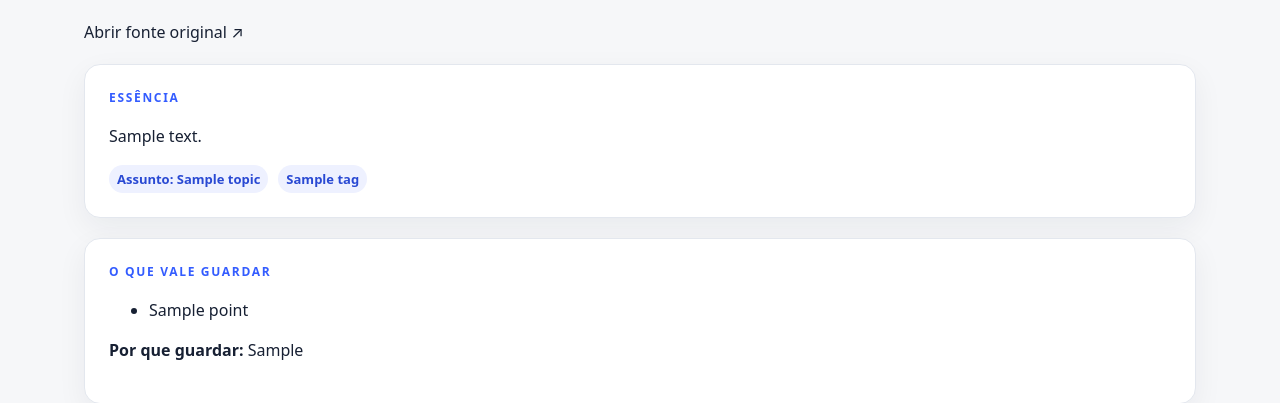
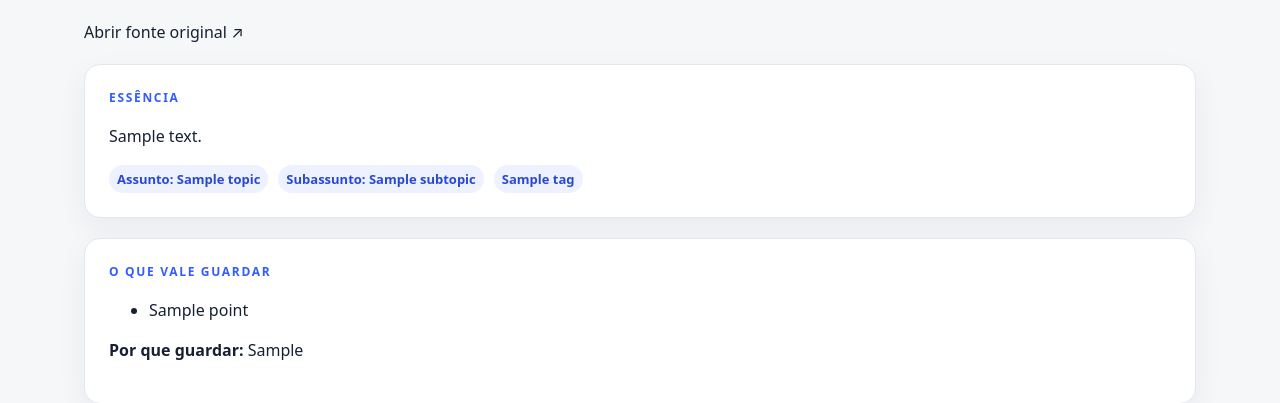
Before and after one commit to ramkar987/segundo_cerebro, a Django app: template templates/knowledge/item_detail.html in a window 1280 px wide. Shown: the part 215-618 px from the top of the page. Run offline with Django 5.2, Linux system fonts and the light colour scheme; the template is opened without the code that fills it: most values are stand-ins (such as "Sample title", 1, 10 or a date in 2020); data that the repository does not hold is empty.

Commit message:
Show AI subtopic separately from broad topic

```diff
--- a/templates/knowledge/item_detail.html
+++ b/templates/knowledge/item_detail.html
@@ -30,6 +30,9 @@
         {% for topic in item.topics.all %}
           <span class="badge">Assunto: {{ topic.name }}</span>
         {% endfor %}
+        {% if item.analysis.subtopic %}
+          <span class="badge">Subassunto: {{ item.analysis.subtopic }}</span>
+        {% endif %}
         {% for tag in item.tags.all %}
           <span class="badge">{{ tag.name }}</span>
         {% endfor %}
```
